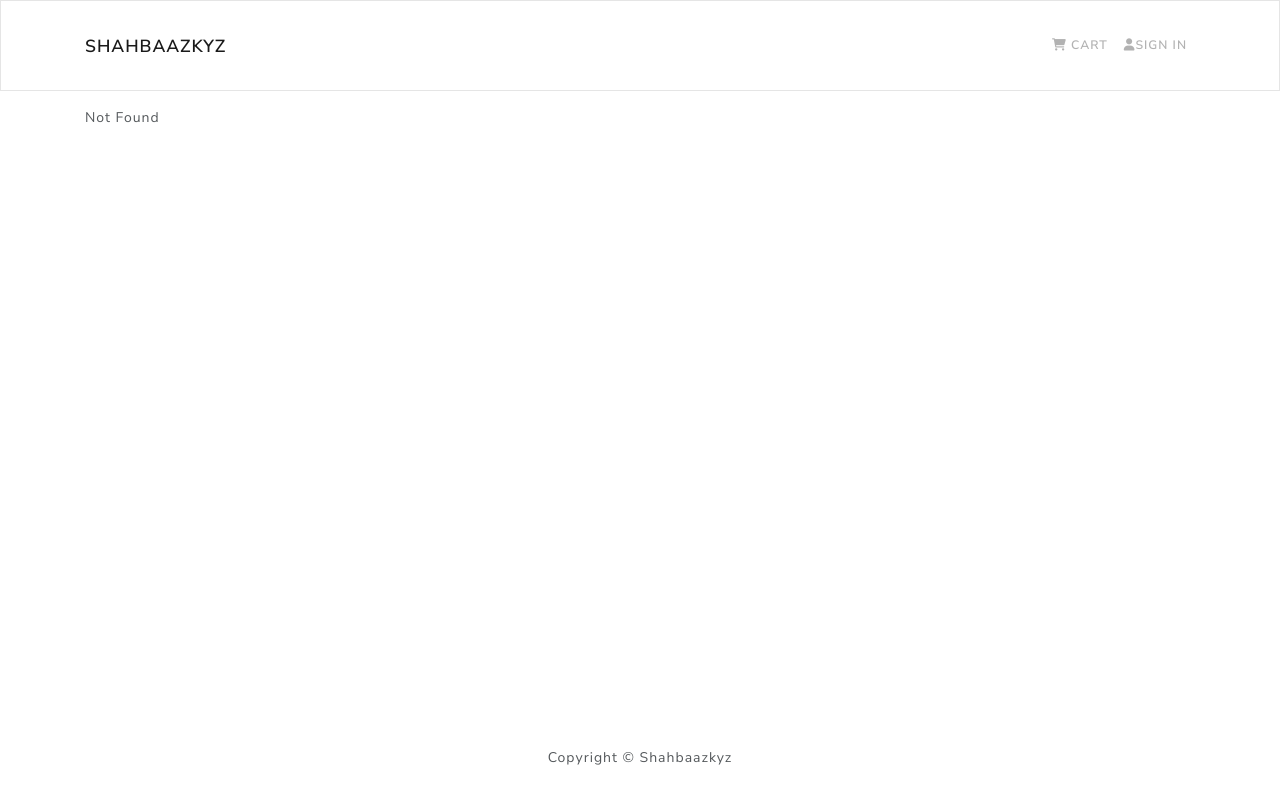
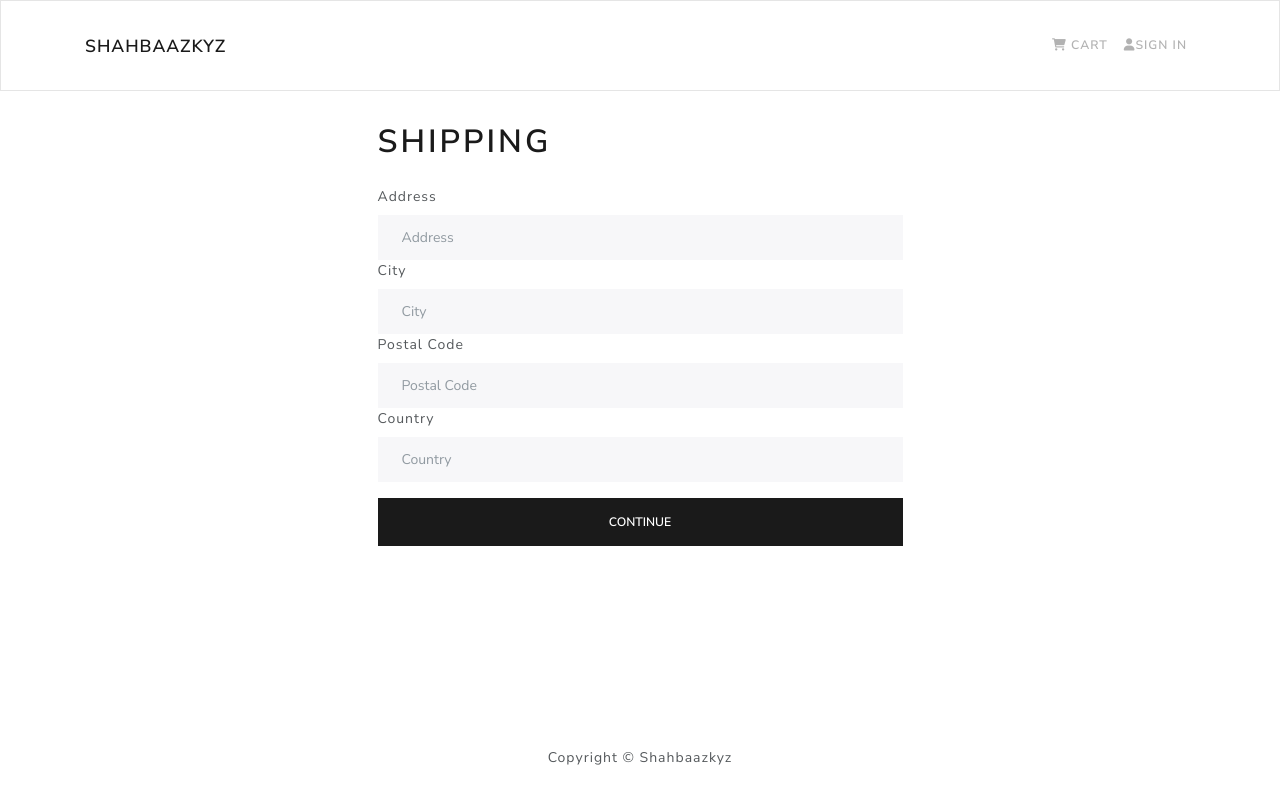
Before and after one commit to shahbaazkyz/MERN-E-Commerce-App, a React (Create React App) app in the folder frontend/: page /shipping in a window 1280 px wide. Before the commit this address had no page. Built offline with nearby package versions, Linux system fonts and the light colour scheme.

Commit message:
✅ shipping screen added!

```diff
--- a/frontend/src/App.js
+++ b/frontend/src/App.js
@@ -8,6 +8,7 @@ import CartScreen from "./pages/CartScreen";
 import LoginScreen from "./pages/LoginScreen";
 import RegisterScreen from "./pages/RegisterScreen";
 import ProfileScreen from "./pages/ProfileScreen";
+import ShippingScreen from "./pages/ShippingScreen";
 
 function App() {
   return (
@@ -16,6 +17,7 @@ function App() {
       <main className="py-3">
         <Container>
           <Routes>
+            <Route path="/shipping" element={<ShippingScreen />} />
             <Route path="/profile" element={<ProfileScreen />} />
             <Route path="/login" element={<LoginScreen />} />
             <Route path="/register" element={<RegisterScreen />} />
--- /dev/null
+++ b/frontend/src/pages/ShippingScreen.js
@@ -0,0 +1,83 @@
+import React, { useState } from "react";
+import { Form, Button } from "react-bootstrap";
+import { useDispatch, useSelector } from "react-redux";
+import { useNavigate } from "react-router-dom";
+import FormContainer from "../components/FormContainer";
+import { saveShippingAddress } from "../redux/actions/cartActions";
+
+const ShippingScreen = () => {
+  const dispatch = useDispatch();
+  const cart = useSelector((state) => state.cart);
+  const { shippingAddress } = cart;
+  console.log(shippingAddress);
+
+  const [address, setAddress] = useState(shippingAddress.address);
+  const [city, setCity] = useState(shippingAddress.city);
+  const [postalCode, setPostalCode] = useState(shippingAddress.postalCode);
+  const [country, setCountry] = useState(shippingAddress.country);
+
+  const navigate = useNavigate();
+
+  const submitHandler = (e) => {
+    e.preventDefault();
+    dispatch(saveShippingAddress({ address, city, postalCode, country }));
+    navigate("/payment");
+  };
+
+  return (
+    <FormContainer>
+      <h1>Shipping</h1>
+      <Form onSubmit={submitHandler}>
+        <Form.Group controlId="address">
+          <Form.Label>Address</Form.Label>
+          <Form.Control
+            type="text"
+            placeholder="Address"
+            value={address}
+            required
+            onChange={(e) => setAddress(e.target.value)}
+          ></Form.Control>
+        </Form.Group>
+
+        <Form.Group controlId="city">
+          <Form.Label>City</Form.Label>
+          <Form.Control
+            type="text"
+            placeholder="City"
+            value={city}
+            required
+            onChange={(e) => setCity(e.target.value)}
+          ></Form.Control>
+        </Form.Group>
+
+        <Form.Group controlId="postalCode">
+          <Form.Label>Postal Code</Form.Label>
+          <Form.Control
+            type="text"
+            placeholder="Postal Code"
+            value={postalCode}
+            required
+            onChange={(e) => setPostalCode(e.target.value)}
+          ></Form.Control>
+        </Form.Group>
+
+        <Form.Group controlId="country">
+          <Form.Label>Country</Form.Label>
+          <Form.Control
+            type="text"
+            placeholder="Country"
+            value={country}
+            required
+            onChange={(e) => setCountry(e.target.value)}
+          ></Form.Control>
+        </Form.Group>
+
+        <Button type="submit" variant="primary" className="mt-3 btn-block">
+          Continue
+        </Button>
+      </Form>
+    </FormContainer>
+  );
+};
+
+export default ShippingScreen;
```
